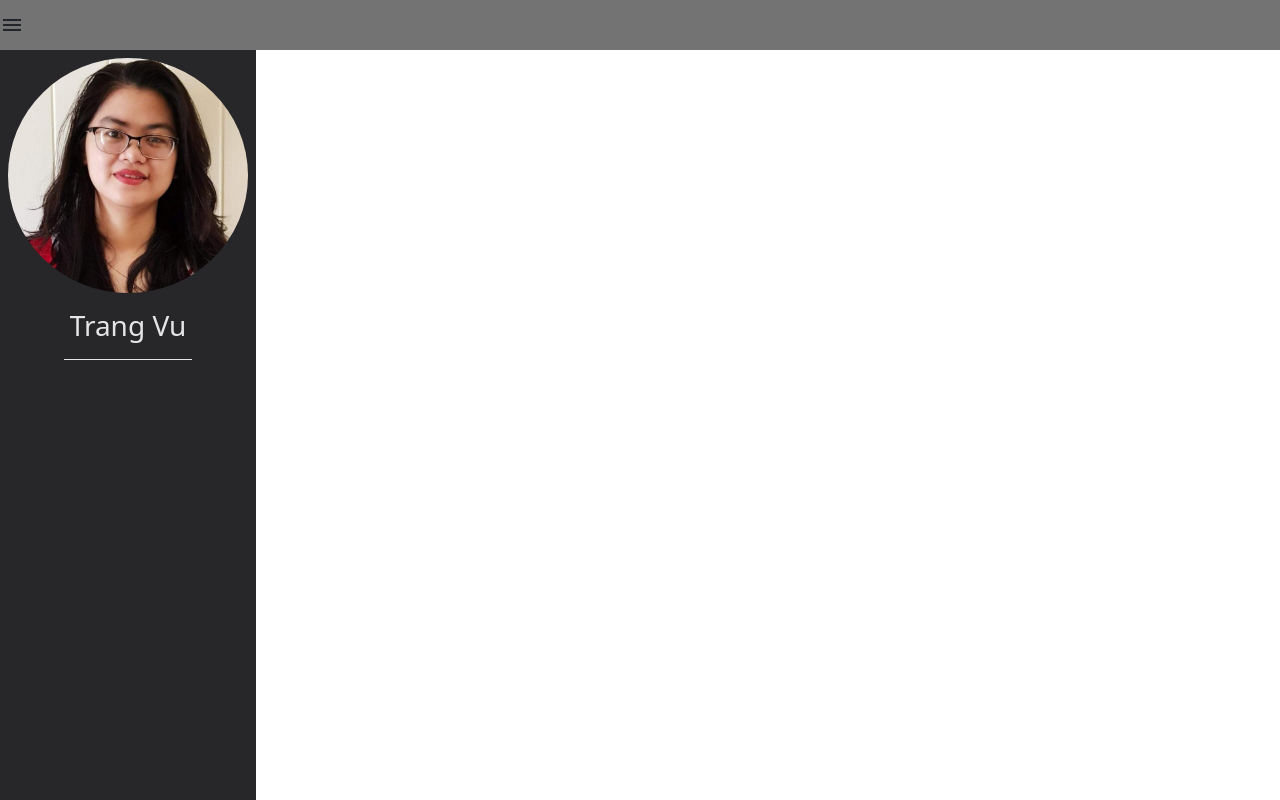
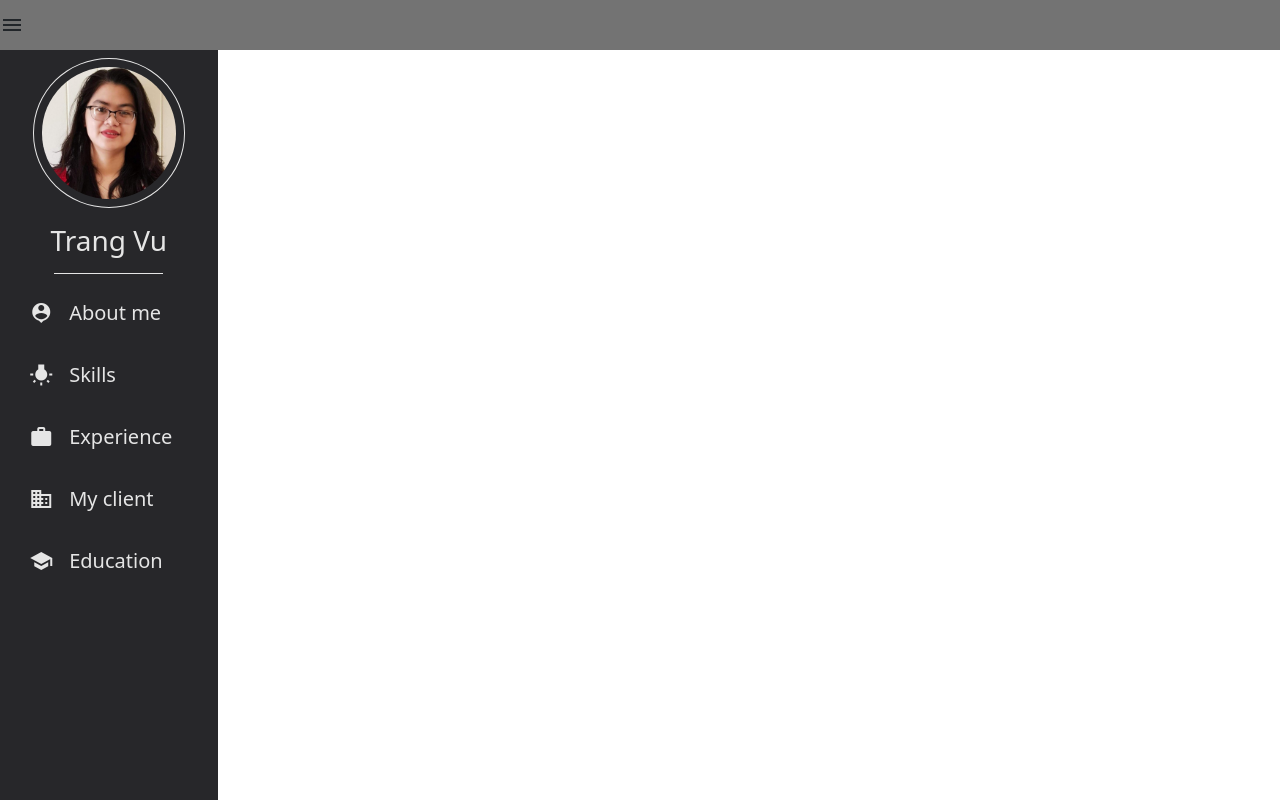
Before and after one commit to stevenguyen18595/DataPortfolio, an Angular app: page / in a window 1280 px wide. Both pictures are taken after a click on the element "menu". Built offline with nearby package versions, Linux system fonts and the light colour scheme.

Commit message:
add navigation bar component

```diff
--- a/src/app/app.component.html
+++ b/src/app/app.component.html
@@ -2,7 +2,7 @@
 <mat-drawer-container class="drawer-container">
   <mat-drawer #drawer class="side-panel-container" mode="side">
     <div class="side-panel-content">
-      <app-avatar></app-avatar>
+      <app-side-navigation-panel></app-side-navigation-panel>
     </div>
   </mat-drawer>
   <mat-drawer-content>
--- a/src/app/app.component.scss
+++ b/src/app/app.component.scss
@@ -1,15 +1,13 @@
 @use "variables";
 :host,
 .drawer-container {
-  width: 20%;
   min-height: 100%;
   position: inherit;
 
   mat-drawer {
     .side-panel-content {
       height: 100%;
-      display: flex;
-      justify-content: center;
+      width: 100%;
     }
   }
   mat-drawer-content {
@@ -18,9 +16,8 @@
 }
 
 .side-panel-container {
-  width: 20%;
+  max-width: 17%;
   height: calc(100% - 50px);
   background-color: variables.$dp-black-0;
-  position: fixed;
   margin-top: 50px;
 }
--- a/src/app/shared/avatar/avatar.component.html
+++ b/src/app/shared/avatar/avatar.component.html
@@ -1,5 +1,5 @@
-<div class="d-flex flex-column justify-content-center">
-  <img class="p-2" src="../../../assets/img/logo.jpg" alt="" />
+<div class="d-flex flex-column justify-content-center align-items-center">
+  <img class="p-2 m-2" src="../../../assets/img/logo.jpg" alt="" />
   <h3 class="p-2">Trang Vu</h3>
   <mat-divider></mat-divider>
 </div>
--- a/src/app/shared/avatar/avatar.component.scss
+++ b/src/app/shared/avatar/avatar.component.scss
@@ -3,12 +3,14 @@
 :host {
   width: 100%;
   img {
-    width: 100%;
+    align-self: center;
+    width: 70%;
     border-radius: 50%;
+    border: 1px solid variables.$dp-black-2;
   }
   h3 {
     color: variables.$dp-black-2;
-    width: 100%;
+    width: 70%;
     text-align: center;
   }
   mat-divider {
--- /dev/null
+++ b/src/app/shared/side-navigation-panel/side-navigation-panel.component.html
@@ -0,0 +1,31 @@
+<div class="d-flex flex-column">
+  <app-avatar></app-avatar>
+  <div class="sections mt-2">
+    <app-side-navigation-section
+      sectionName="About me"
+      matIconName="person_pin"
+      route="/about-me"
+    ></app-side-navigation-section>
+    <app-side-navigation-section
+      sectionName="Skills"
+      matIconName="wb_incandescent"
+      route="/skills"
+    ></app-side-navigation-section>
+    <app-side-navigation-section
+      sectionName="Experience"
+      matIconName="work"
+      route="/experience"
+    >
+    </app-side-navigation-section>
+    <app-side-navigation-section
+      sectionName="My client"
+      matIconName="domain"
+      route="/my-client"
+    ></app-side-navigation-section>
+    <app-side-navigation-section
+      sectionName="Education"
+      matIconName="school"
+      route="/education"
+    ></app-side-navigation-section>
+  </div>
+</div>
--- /dev/null
+++ b/src/app/shared/side-navigation-panel/side-navigation-panel.component.scss
@@ -0,0 +1,5 @@
+:host {
+  .sections {
+    align-self: center;
+  }
+}
--- /dev/null
+++ b/src/app/shared/side-navigation-panel/side-navigation-section/side-navigation-section.component.html
@@ -0,0 +1,4 @@
+<div class="d-flex justify-content-start">
+  <mat-icon>{{ matIconName }}</mat-icon>
+  <div class="p-3 section-name">{{ sectionName }}</div>
+</div>
--- /dev/null
+++ b/src/app/shared/side-navigation-panel/side-navigation-section/side-navigation-section.component.scss
@@ -0,0 +1,13 @@
+@use "variables";
+
+:host {
+  mat-icon {
+    align-self: center;
+    color: variables.$dp-black-2;
+    align-self: center;
+  }
+  .section-name {
+    font-size: 20px;
+    color: variables.$dp-black-2;
+  }
+}
```
Also changed, not shown: src/app/shared/shared.module.ts (+16 -2 lines), src/app/shared/side-navigation-panel/side-navigation-panel.component.ts (added, +8 -0 lines), src/app/shared/side-navigation-panel/side-navigation-section/side-navigation-section.component.ts (added, +12 -0 lines).
